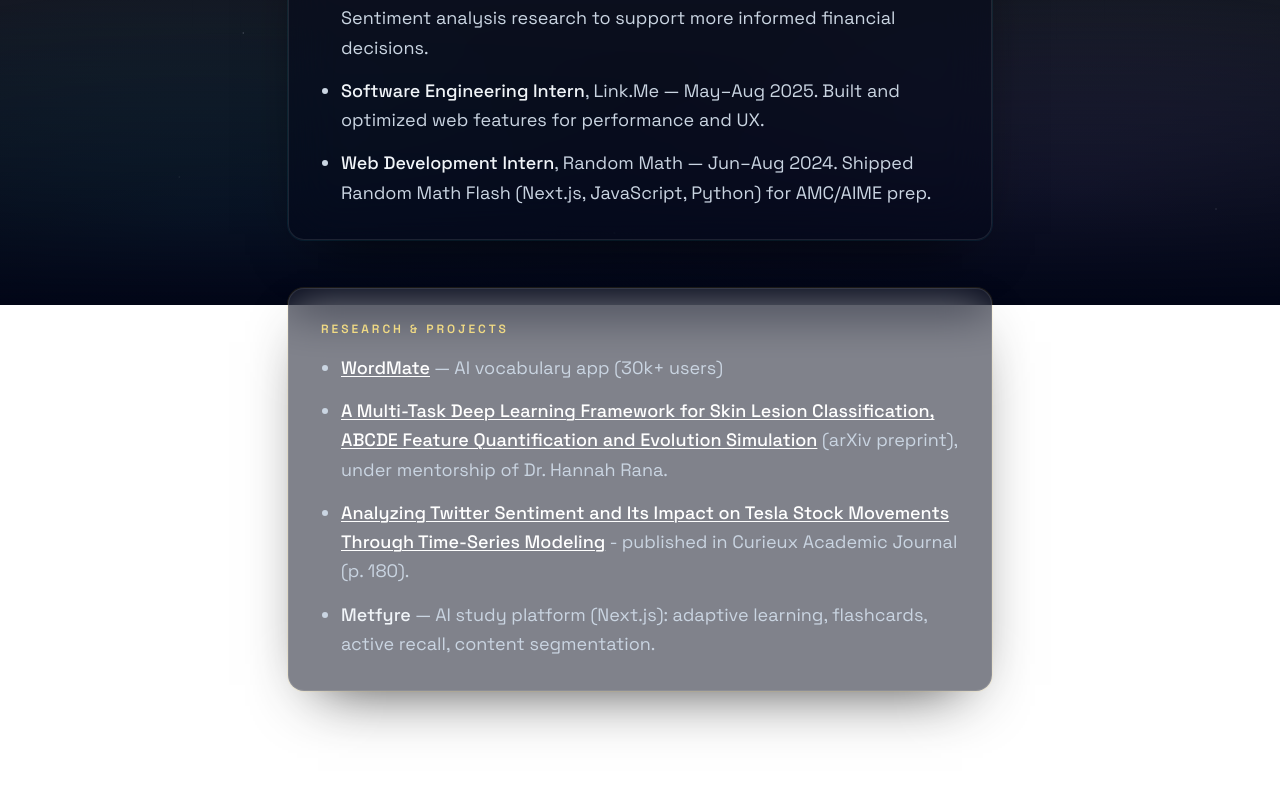
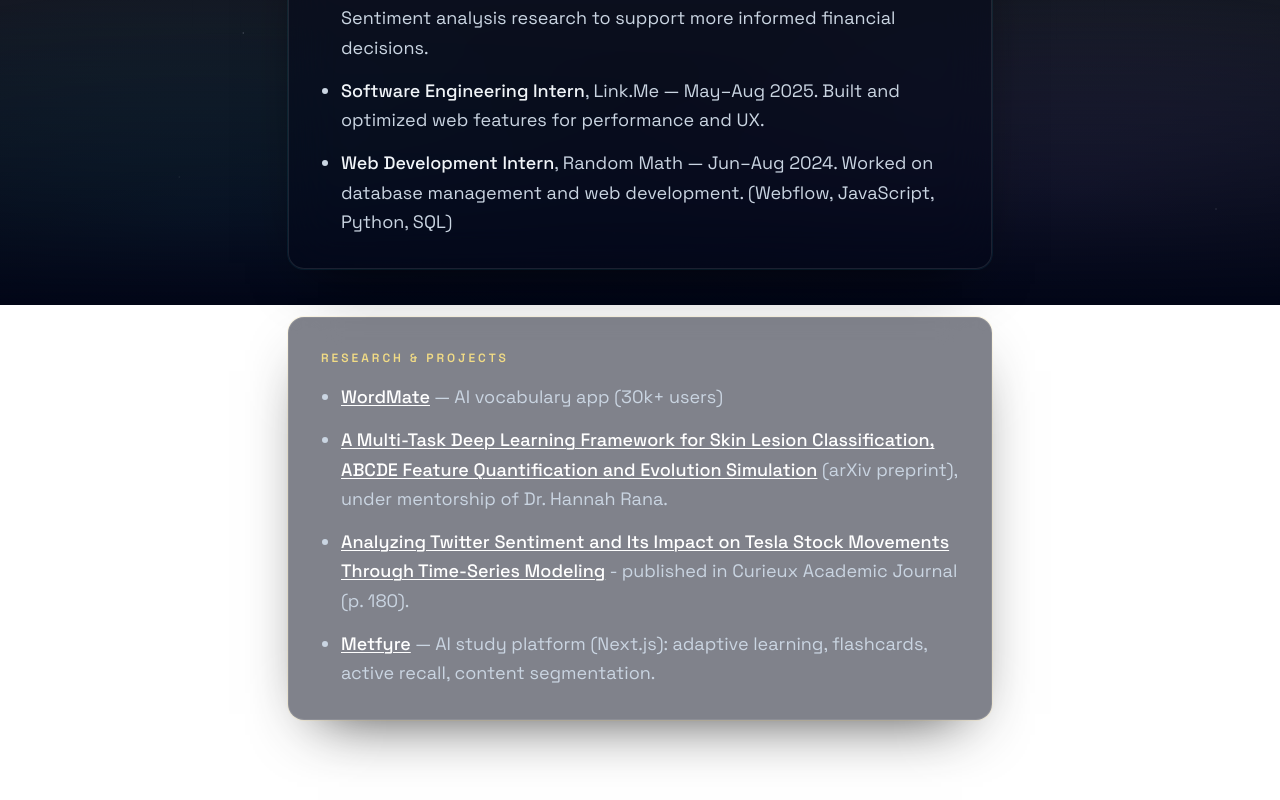
Before and after one commit to harsha-kotla/hakotla, a Next.js app: page / in a window 1280 px wide. Shown: the part 495-1295 px from the top of the page. Before the commit the page ends 1266 px from the top, so only its background shows below. Built offline with nearby package versions, Linux system fonts and the light colour scheme.

Commit message:
more updates

```diff
--- a/app/page.tsx
+++ b/app/page.tsx
@@ -73,8 +73,8 @@
                 <span className="font-medium text-slate-100">
                   Web Development Intern
                 </span>
-                , Random Math — Jun–Aug 2024. Shipped Random Math Flash
-                (Next.js, JavaScript, Python) for AMC/AIME prep.
+                , Random Math — Jun–Aug 2024. Worked on database management and web development.
+                (Webflow, JavaScript, Python, SQL)
               </li>
               {/* <li>
                   <span className="font-medium text-slate-100">
@@ -124,7 +124,10 @@
                 - published in Curieux Academic Journal (p. 180).
               </li>
               <li>
-                <span className="font-medium text-slate-100">Metfyre</span> —
+                <a href="https://metfyre.vercel.app"
+                  target="_blank"
+                  rel="noopener noreferrer"
+                  className={`font-medium text-white ${spaceLink}`}>Metfyre</a> —
                 AI study platform (Next.js): adaptive learning, flashcards,
                 active recall, content segmentation.
               </li>
```
